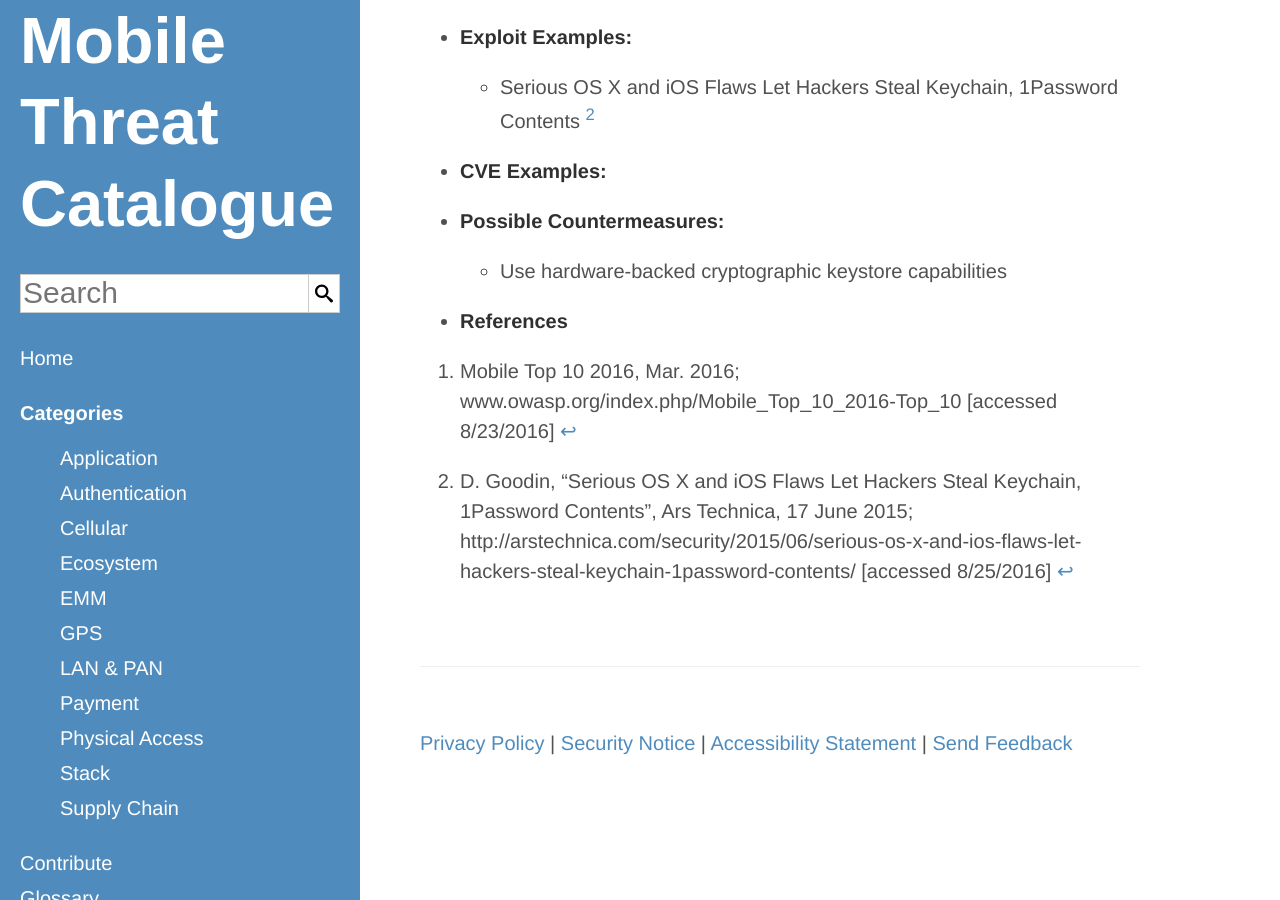
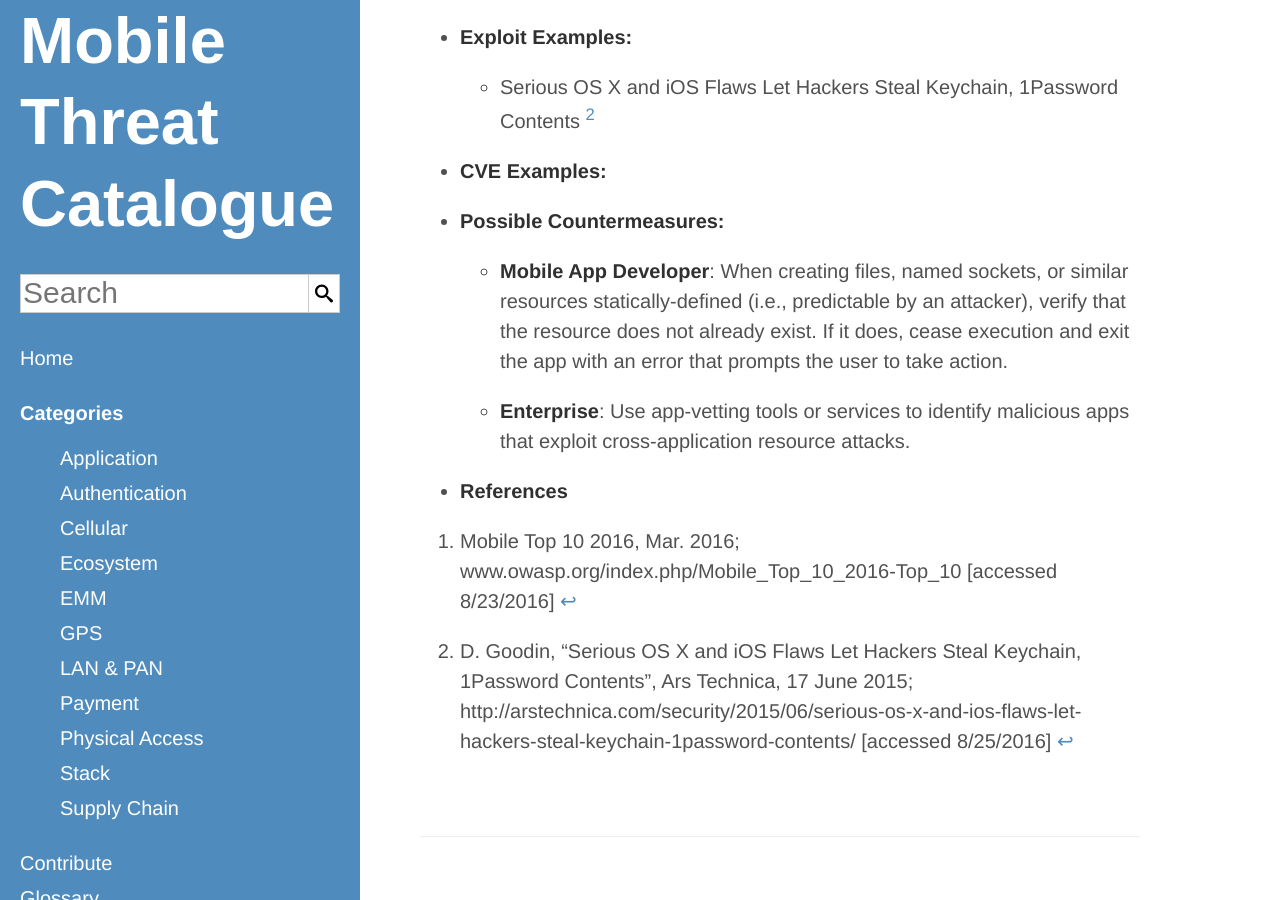
Before and after one commit to usnistgov/mobile-threat-catalogue, a Jekyll site: the page built from _authentication-threats/AUT-11.md, in a window 1280 px wide and 900 px high, scrolled down 428 px. Built offline with Jekyll 4.4.1, drawn with Linux system fonts in a browser that asks for light colours.

Commit message:
#13: update countermeasures and actors

```diff
--- a/_authentication-threats/AUT-11.md
+++ b/_authentication-threats/AUT-11.md
@@ -6,5 +6,9 @@
     ThreatOrigin: "Mobile Top 10 2016 [^9]"
     ExploitExample: "Serious OS X and iOS Flaws Let Hackers Steal Keychain, 1Password Contents [^130]"
     CVEExample:
-    PossibleCountermeasures: "Use hardware-backed cryptographic keystore capabilities"
+    PossibleCountermeasures:
+        "When creating files, named sockets, or similar resources statically-defined (i.e., predictable by an attacker), verify that the resource does not already exist. If it does, cease execution and exit the app with an error that prompts the user to take action.":
+            - Mobile App Developer
+        "Use app-vetting tools or services to identify malicious apps that exploit cross-application resource attacks.":
+            - Enterprise
 ---
```
